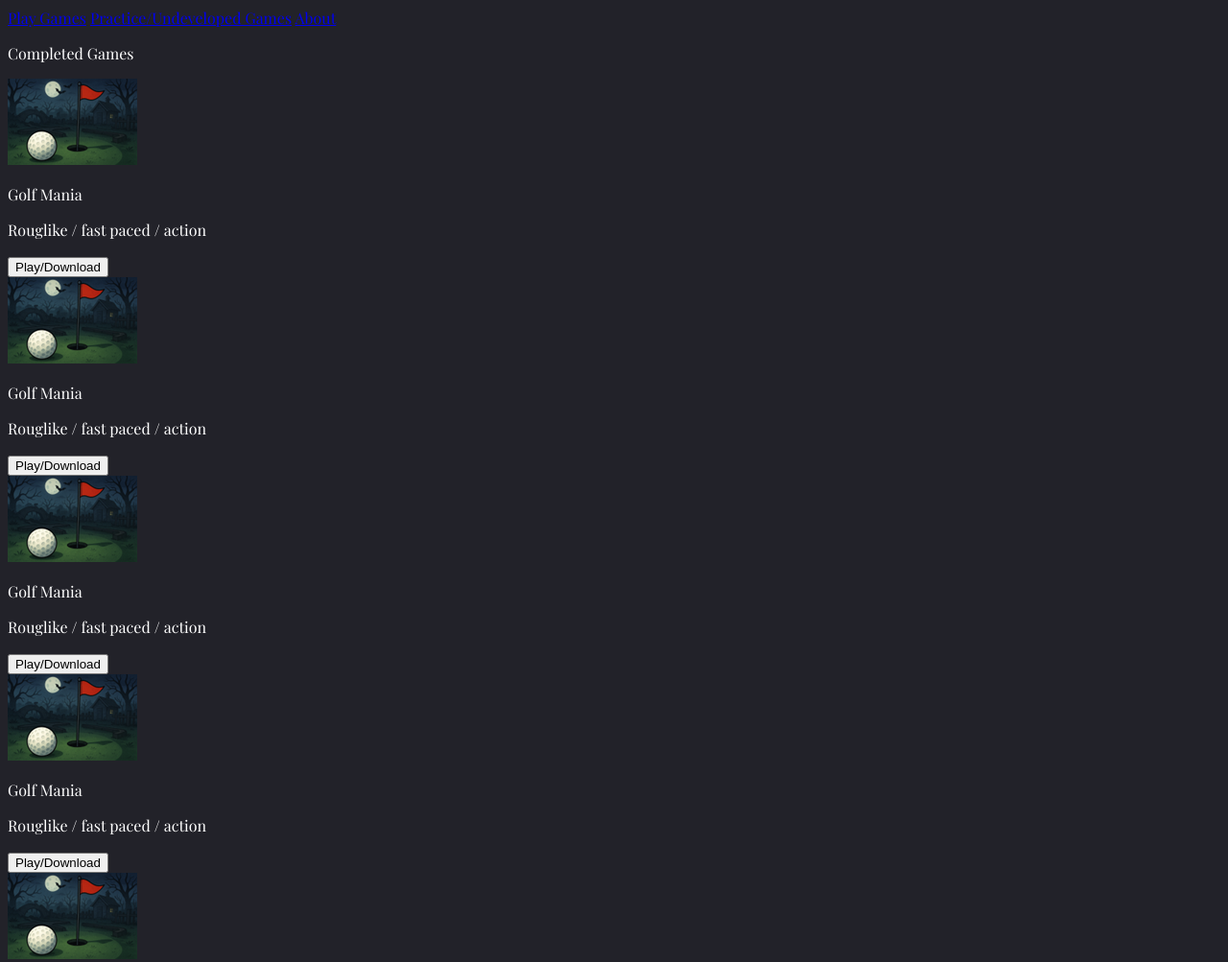
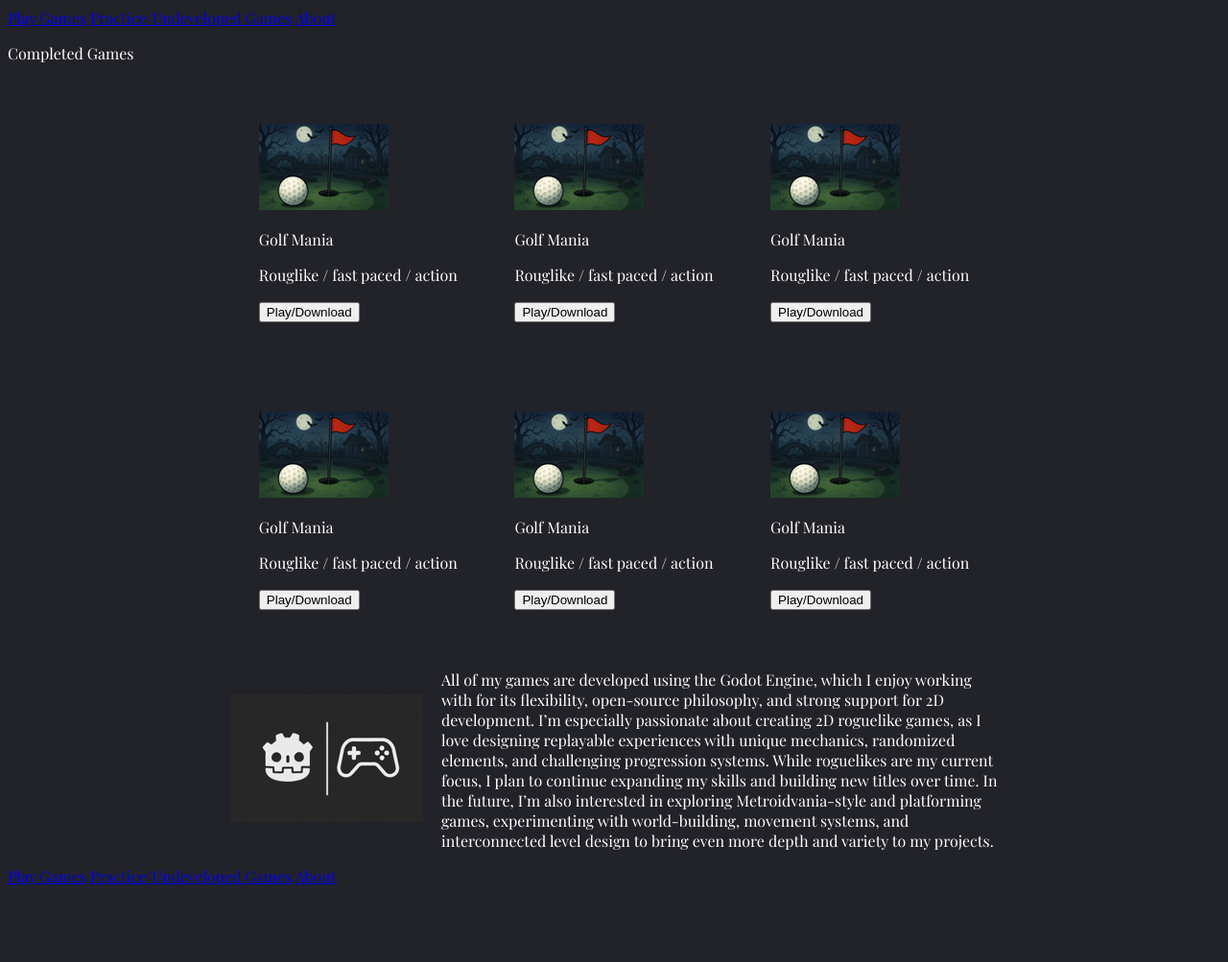
Before and after one commit to EarlOfCrows/wdd130-project-flamm, a plain HTML site: page subpage1.html in a window 1280 px wide. Shown: the top 1003 px of the page at 96% size. After the commit the page ends 932 px from the top, so only its background shows below. Drawn offline with nearby package versions, Linux system fonts and the light colour scheme; a web font is replaced by a local one.

Commit message:
update subpage1

```diff
--- a/styles/subpage1.css
+++ b/styles/subpage1.css
@@ -6,6 +6,26 @@ body{
     font-family: "Playfair Display", "Playfair Display SC";
 }
 
+/* main */
 .browse {
+    width: 800px;
+    margin: 0 auto;
     display: grid;
+    grid-template-columns: 1fr 1fr 1fr;
+    grid-template-rows: 300px 300px;
+    justify-items: center;
+    align-items: center;
 }
+
+#description {
+    width: 800px;
+    margin: 0 auto;
+    display: flex;
+    align-items: center;
+    gap: 20px;
+}
+
+#description-image {
+    width: 200px;
+    border-radius: 8px;
+}
--- a/subpage1.html
+++ b/subpage1.html
@@ -15,45 +15,45 @@
     <main>
         <p>Completed Games</p>
         <div class="browse">
-            <div id="game">
-                <div id="game-image"><img src="images/golf_game_logo.png" alt=""></div>
-                <p id="game-title">Golf Mania</p>
-                <p id="game-description">Rouglike / fast paced / action</p>
+            <div class="game">
+                <div class="game-image"><img src="images/golf_game_logo.png" alt=""></div>
+                <p class="game-title">Golf Mania</p>
+                <p class="game-description">Rouglike / fast paced / action</p>
                 <button>Play/Download</button>
             </div>
-            <div id="game">
-                <div id="game-image"><img src="images/golf_game_logo.png" alt=""></div>
-                <p id="game-title">Golf Mania</p>
-                <p id="game-description">Rouglike / fast paced / action</p>
+            <div class="game">
+                <div class="game-image"><img src="images/golf_game_logo.png" alt=""></div>
+                <p class="game-title">Golf Mania</p>
+                <p class="game-description">Rouglike / fast paced / action</p>
                 <button>Play/Download</button>
             </div>
-            <div id="game">
-                <div id="game-image"><img src="images/golf_game_logo.png" alt=""></div>
-                <p id="game-title">Golf Mania</p>
-                <p id="game-description">Rouglike / fast paced / action</p>
+            <div class="game">
+                <div class="game-image"><img src="images/golf_game_logo.png" alt=""></div>
+                <p class="game-title">Golf Mania</p>
+                <p class="game-description">Rouglike / fast paced / action</p>
                 <button>Play/Download</button>
             </div>
-            <div id="game">
-                <div id="game-image"><img src="images/golf_game_logo.png" alt=""></div>
-                <p id="game-title">Golf Mania</p>
-                <p id="game-description">Rouglike / fast paced / action</p>
+            <div class="game">
+                <div class="game-image"><img src="images/golf_game_logo.png" alt=""></div>
+                <p class="game-title">Golf Mania</p>
+                <p class="game-description">Rouglike / fast paced / action</p>
                 <button>Play/Download</button>
             </div>
-            <div id="game">
-                <div id="game-image"><img src="images/golf_game_logo.png" alt=""></div>
-                <p id="game-title">Golf Mania</p>
-                <p id="game-description">Rouglike / fast paced / action</p>
+            <div class="game">
+                <div class="game-image"><img src="images/golf_game_logo.png" alt=""></div>
+                <p class="game-title">Golf Mania</p>
+                <p class="game-description">Rouglike / fast paced / action</p>
                 <button>Play/Download</button>
             </div>
-            <div id="game">
-                <div id="game-image"><img src="images/golf_game_logo.png" alt=""></div>
-                <p id="game-title">Golf Mania</p>
-                <p id="game-description">Rouglike / fast paced / action</p>
+            <div class="game">
+                <div class="game-image"><img src="images/golf_game_logo.png" alt=""></div>
+                <p class="game-title">Golf Mania</p>
+                <p class="game-description">Rouglike / fast paced / action</p>
                 <button>Play/Download</button>
             </div>
         </div>
-        <div class="description">
-            <div class="description-image"><img src="images/godot-controler.png" alt=""></div>
+        <div id="description">
+            <div id="description-image"><img src="images/godot-controler.png" alt=""></div>
             <p>All of my games are developed using the Godot Engine, which I enjoy working with for its flexibility, open-source philosophy, and strong support for 2D development. I’m especially passionate about creating 2D roguelike games, as I love designing replayable experiences with unique mechanics, randomized elements, and challenging progression systems. While roguelikes are my current focus, I plan to continue expanding my skills and building new titles over time. In the future, I’m also interested in exploring Metroidvania-style and platforming games, experimenting with world-building, movement systems, and interconnected level design to bring even more depth and variety to my projects.</p>
         </div>
     </main>
```
Also changed, not shown: 1 other file.
